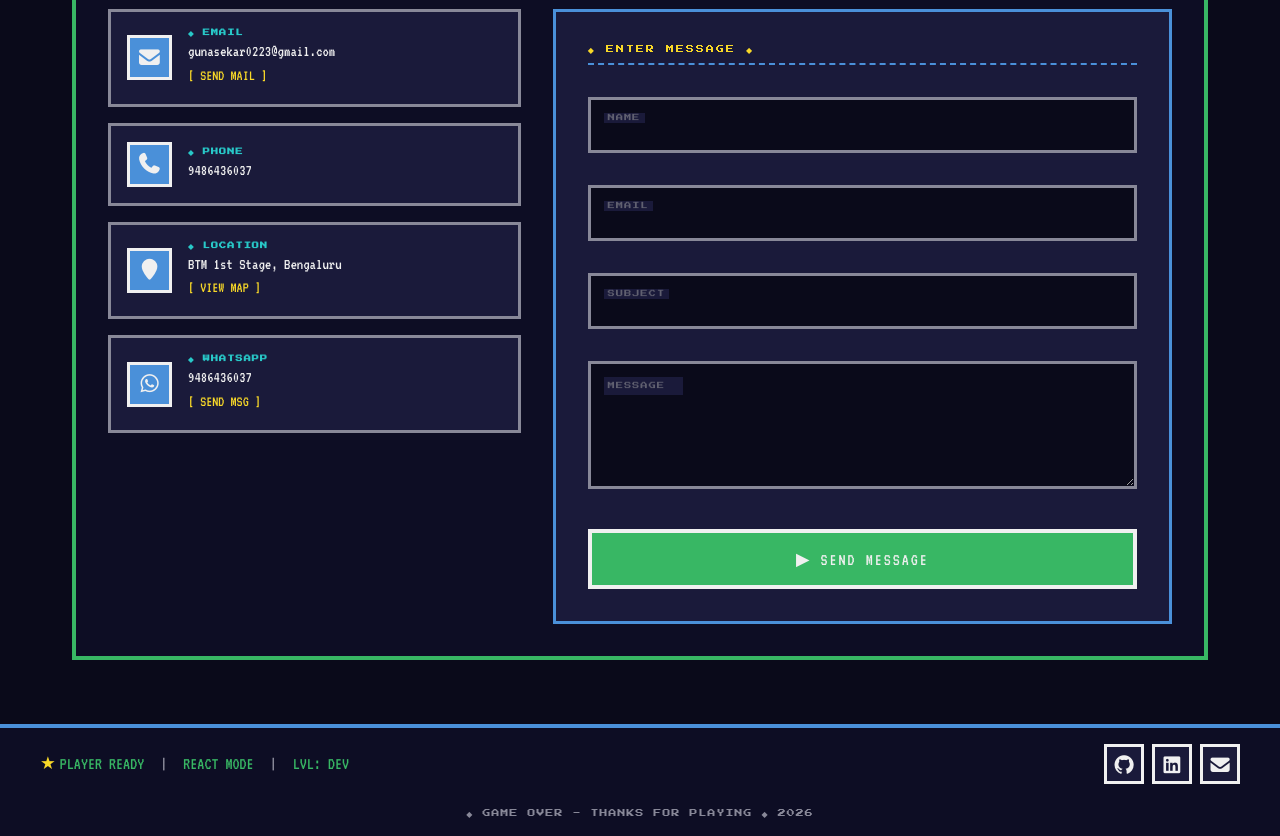
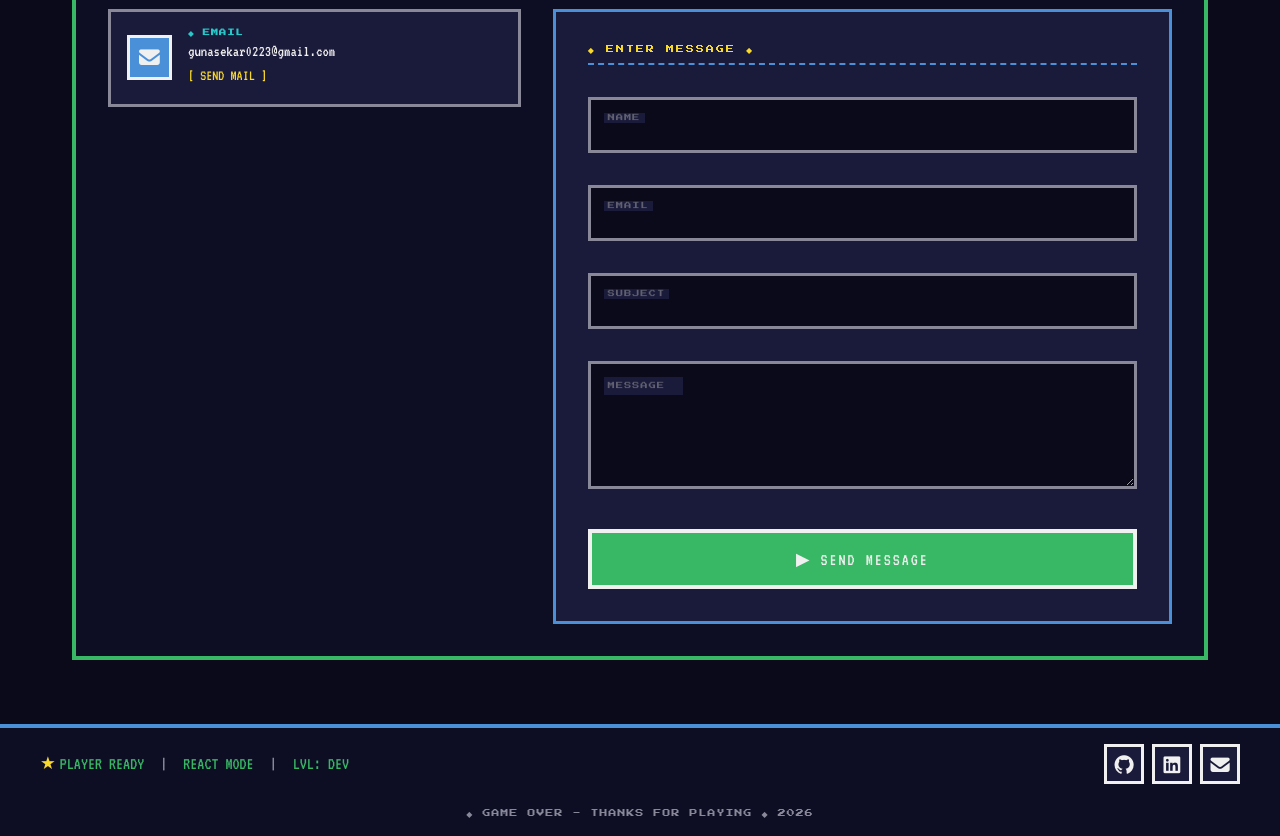
Before and after one commit to guna0223/React-Portfolio, a React (Vite) app in the folder frontend/: page / in a window 1280 px wide. Shown: the part 5400-6236 px from the top of the page. Built offline with nearby package versions, Linux system fonts and the light colour scheme.

Commit message:
mail fail

```diff
--- a/frontend/src/components/css/Contact.css
+++ b/frontend/src/components/css/Contact.css
@@ -1,4 +1,4 @@
-/* ============================================
+ /* ============================================
    CONTACT SECTION - COMMUNICATION TERMINAL
    ============================================ */
 
@@ -255,6 +255,18 @@
   color: var(--retro-green);
 }
 
+.retro-alert.warning {
+  background: var(--retro-bg-card);
+  border-color: var(--retro-yellow);
+  color: var(--retro-yellow);
+}
+
+.retro-alert.admin-success {
+  background: var(--retro-bg-card);
+  border-color: var(--retro-blue);
+  color: var(--retro-blue);
+}
+
 .retro-alert.error {
   background: var(--retro-bg-card);
   border-color: var(--retro-red);
--- a/frontend/src/pages/Contact.jsx
+++ b/frontend/src/pages/Contact.jsx
@@ -4,7 +4,11 @@ import "bootstrap-icons/font/bootstrap-icons.css";
 import emailjs from "emailjs-com";
 
 const Contact = () => {
-  const [alertInfo, setAlertInfo] = useState({ show: false, type: "", message: "" });
+  const [alertInfo, setAlertInfo] = useState({
+    show: false,
+    type: "",
+    message: "",
+  });
 
   const showAlert = (type, message) => {
     setAlertInfo({ show: true, type, message });
@@ -16,41 +20,38 @@ const Contact = () => {
   const sendEmail = async (e) => {
     e.preventDefault();
 
-    const formData = {
-      name: e.target.name.value,
-      email: e.target.email.value,
-      subject: e.target.subject.value,
-      message: e.target.message.value,
-    };
+    const name = e.target.name.value;
+    const email = e.target.email.value;
+    const subject = e.target.subject.value;
+    const message = e.target.message.value;
 
-    // Admin email params
-    const adminParams = {
-      name: formData.name,
-      email: formData.email,
-      subject: formData.subject,
-      message: formData.message,
-    };
+    // Build dynamic subject and message in React
+    const dynamicSubject = `New Portfolio Message from ${name} - ${subject}`;
+    const dynamicMessage = `Name: ${name}\nEmail: ${email}\nSubject: ${subject}\n\nMessage:\n${message}`;
 
-    // User auto-reply params
-    const userParams = {
-      name: formData.name,
-      to_email: formData.email,
-      subject: formData.subject,
-      message: formData.message,
+    // Send ALL required variables to EmailJS
+    const emailParams = {
+      name: name,
+      email: email,
+      subject: dynamicSubject,
+      message: dynamicMessage,
+      reply_to: email,
+      to_email: "gunasekar0223@gmail.com"
     };
 
     try {
-      // Step 1: Send email to admin
-      await emailjs.send("service_y0ymmgf", "template_96kexgk", adminParams, "nFxwbwNW4OW4-i054");
+      await emailjs.send(
+        "service_y0ymmgf",
+        "template_z5qlmac",
+        emailParams,
+        "nFxwbwNW4OW4-i054"
+      );
 
-      // Step 2: Send confirmation to user
-      await emailjs.send("service_y0ymmgf", "template_z5qlmac", userParams, "nFxwbwNW4OW4-i054");
-
-      showAlert("success", "TRANSMISSION COMPLETE - CHECK YOUR MAIL");
+      showAlert("success", "MESSAGE DELIVERED");
       e.target.reset();
     } catch (error) {
-      console.error(error);
-      showAlert("error", "TRANSMISSION FAILED - TRY AGAIN");
+      console.error("MAIL FAILED:", error);
+      showAlert("error", "DELIVERY FAILED");
     }
   };
 
@@ -59,15 +60,16 @@ const Contact = () => {
       <div className="container">
         <h2 className="section-title">[ COMM TERMINAL ]</h2>
 
-        {/* Retro Alert Box */}
         {alertInfo.show && (
           <div className={`retro-alert ${alertInfo.type}`}>
             <span className="alert-icon">
-              {alertInfo.type === "success" ? "✔" : "✖"}
+              {alertInfo.type === "success" || alertInfo.type === "admin-success"
+                ? "✔"
+                : alertInfo.type === "warning"
+                ? "⚠"
+                : "✖"}
             </span>
-            <span className="alert-message">
-              {alertInfo.message}
-            </span>
+            <span className="alert-message">{alertInfo.message}</span>
             <span className="alert-cursor">_</span>
           </div>
         )}
@@ -83,9 +85,7 @@ const Contact = () => {
           </div>
 
           <div className="terminal-content">
-            {/* CONTACT INFO */}
             <div className="contact-info">
-
               <div className="contact-item">
                 <div className="contact-icon">
                   <i className="fas fa-envelope"></i>
@@ -96,58 +96,11 @@ const Contact = () => {
                   <a href="mailto:gunasekar0223@gmail.com">[ SEND MAIL ]</a>
                 </div>
               </div>
-
-              <div className="contact-item">
-                <div className="contact-icon">
-                  <i className="fas fa-phone"></i>
-                </div>
-                <div className="contact-details">
-                  <h3>◆ PHONE</h3>
-                  <p>9486436037</p>
-                </div>
-              </div>
-
-              <div className="contact-item">
-                <div className="contact-icon">
-                  <i className="fas fa-map-marker"></i>
-                </div>
-                <div className="contact-details">
-                  <h3>◆ LOCATION</h3>
-                  <p>BTM 1st Stage, Bengaluru</p>
-                  <a
-                    href="https://www.google.com/maps/place/BTM+1st+Stage,+Bangalore/@12.9199239,77.6068483,17z"
-                    target="_blank"
-                    rel="noreferrer"
-                  >
-                    [ VIEW MAP ]
-                  </a>
-                </div>
-              </div>
-
-              <div className="contact-item">
-                <div className="contact-icon">
-                  <i className="fab fa-whatsapp"></i>
-                </div>
-                <div className="contact-details">
-                  <h3>◆ WHATSAPP</h3>
-                  <p>9486436037</p>
-                  <a
-                    href="https://web.whatsapp.com/"
-                    target="_blank"
-                    rel="noreferrer"
-                  >
-                    [ SEND MSG ]
-                  </a>
-                </div>
-              </div>
-
             </div>
 
-            {/* CONTACT FORM */}
             <div className="contact-form">
               <div className="form-header">◆ ENTER MESSAGE ◆</div>
 
-              {/* ONLY onSubmit ADDED */}
               <form id="contactForm" onSubmit={sendEmail}>
                 <div className="form-group">
                   <input type="text" id="name" name="name" required />
@@ -165,12 +118,7 @@ const Contact = () => {
                 </div>
 
                 <div className="form-group">
-                  <textarea
-                    id="message"
-                    name="message"
-                    rows="5"
-                    required
-                  ></textarea>
+                  <textarea id="message" name="message" rows="5" required />
                   <label htmlFor="message">
                     MESSAGE<span className="terminal-cursor"></span>
                   </label>
```
